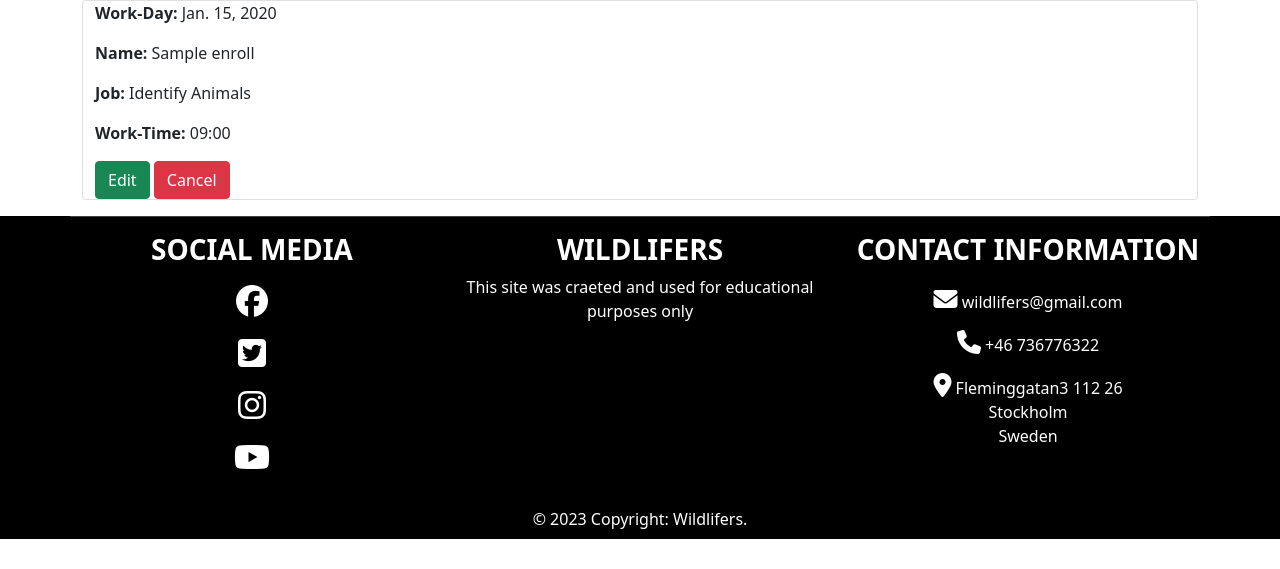
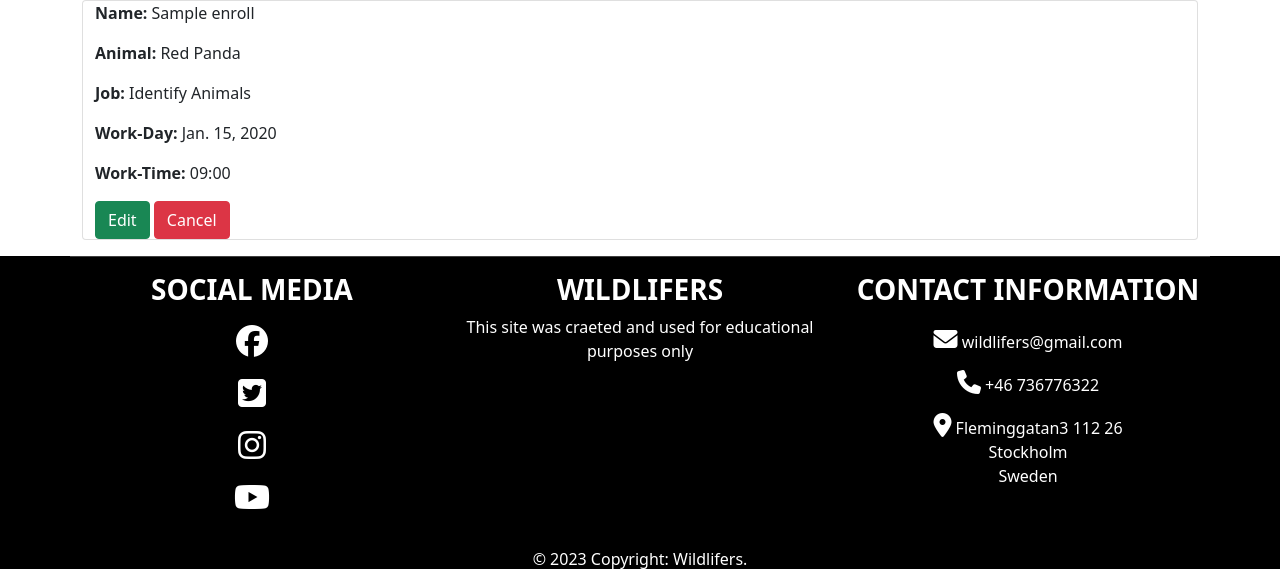
Before and after one commit to Ewie1/CI_PP4_Wildlifers, a Django app: page /enrollments in a window 1280 px wide. Shown: the part 56-625 px from the top of the page. Run offline with Django 3.2, Linux system fonts and the light colour scheme; a user stored in the database is signed in; tables that the repository leaves empty hold one stand-in row (values such as "Sample post"); some libraries are stand-ins or nearby versions.

Commit message:
Add animal name field to booking list

```diff
--- a/booking/templates/booking/enrollment_list.html
+++ b/booking/templates/booking/enrollment_list.html
@@ -14,14 +14,17 @@
                 <div class="card text-black">
                 <div class="col-sm-12 booking-list">
                     <p>
-                       <b>Work-Day:</b>  {{ booking.start_date }}
+                       <b>Name:</b>  {{ booking.name }}
                     </p>
                     <p>
-                       <b>Name:</b>  {{ booking.name }}
+                        <b>Animal:</b> {{booking.animal_name}}
                     </p>
                     <p>
                        <b>Job:</b>  {{ booking.volunteer_job }}
                     </p>
+                    <p>
+                        <b>Work-Day:</b>  {{ booking.start_date }}
+                     </p>
                     <p>
                        <b>Work-Time:</b>  {{ booking.work_time }}
                     </p>
```
